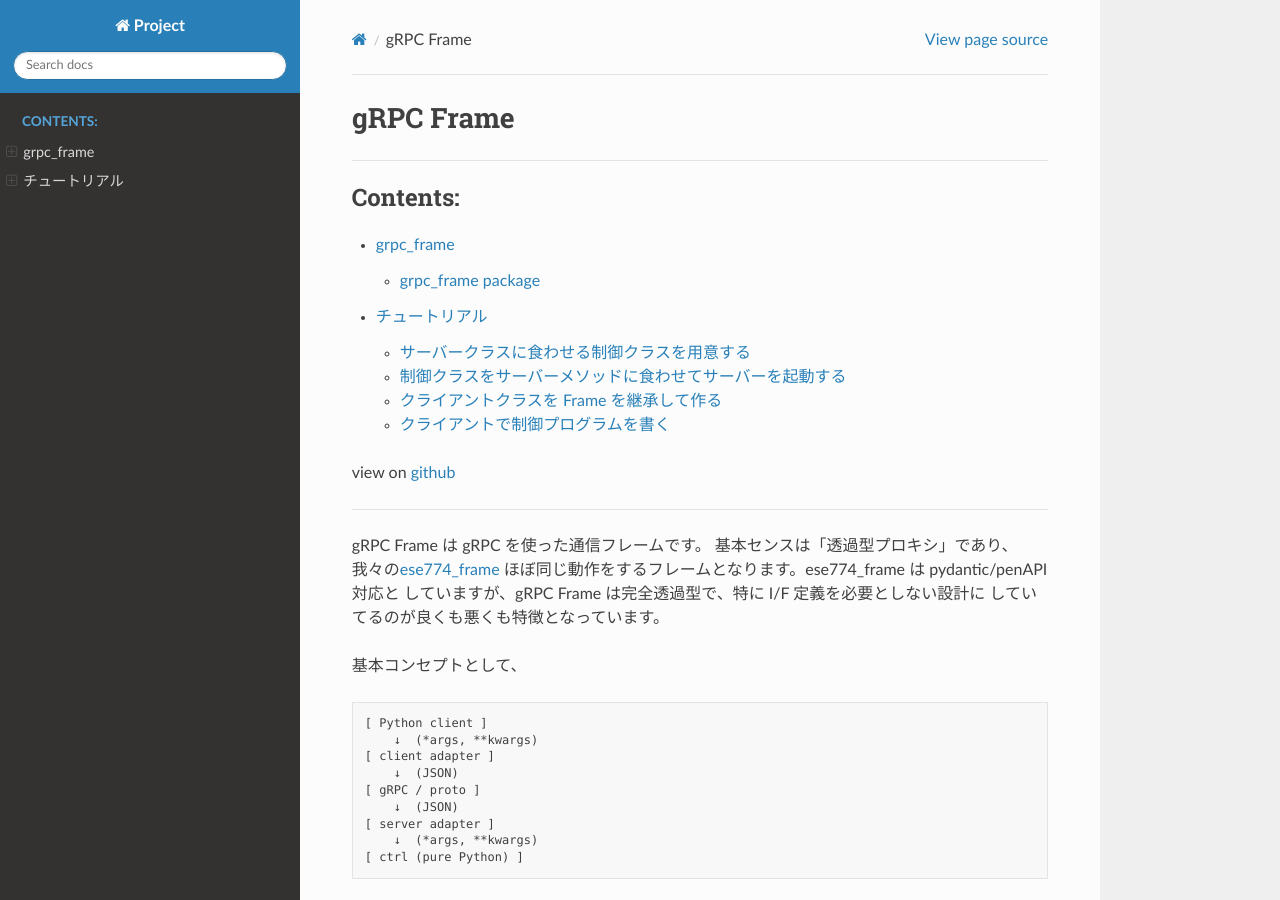
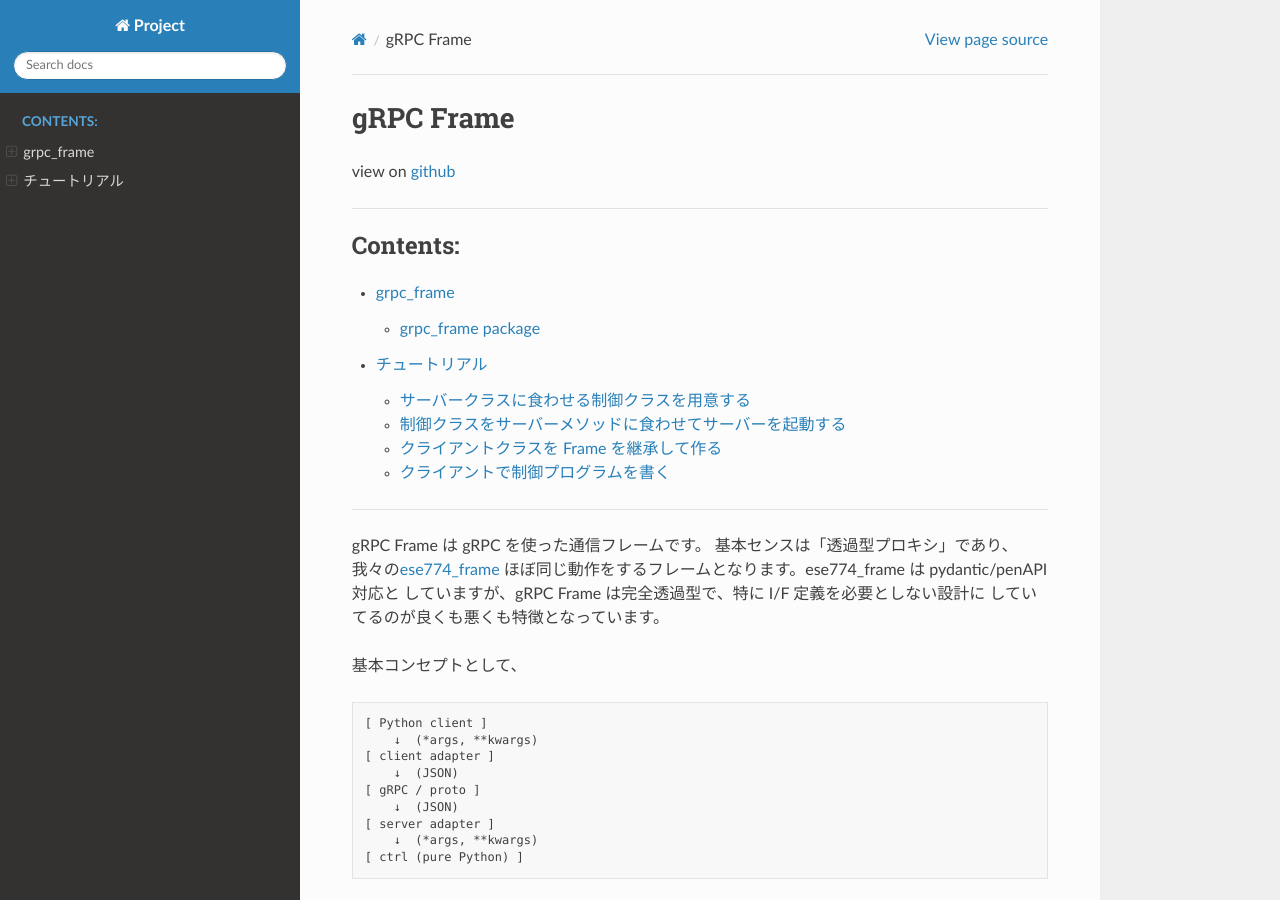
Before and after one commit to ohara-lab-su/grpc_frame, a Sphinx documentation site: the page built from docs/index.md, in a window 1280 px wide and 900 px high. Built offline with Sphinx 7.4.7 and the Read the Docs theme 3.1.0, drawn with Linux system fonts in a browser that asks for light colours; some of the changed lines change nothing that is shown.

````diff
--- a/docs/index.md
+++ b/docs/index.md
@@ -1,7 +1,7 @@
+# gRPC Frame
+view on [github](https://github.com/ohara-lab-su/grpc_frame/)
 
-# gRPC Frame
 ---
-
 ```{toctree}
 :maxdepth: 2
 :caption: Contents:
@@ -9,8 +9,6 @@
 api/modules
 tutorials/grpc_intro
 ```
-view on [github](https://github.com/ohara-lab-su/grpc_frame/)
-
 ---
 
 gRPC Frame は gRPC を使った通信フレームです。
````
